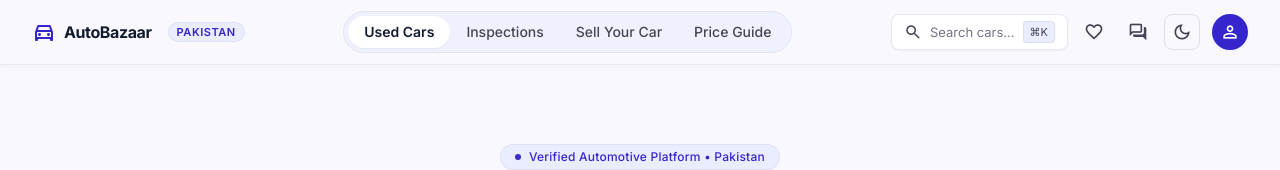
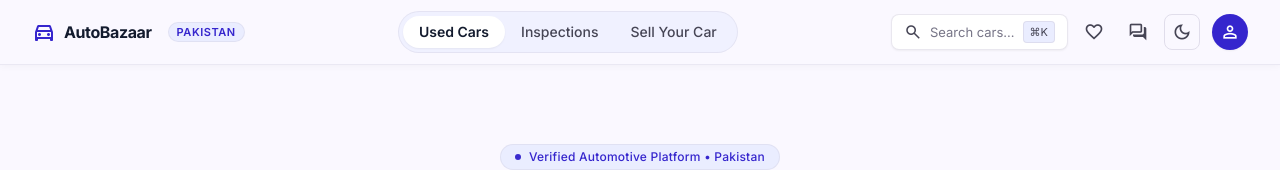
Before and after one commit to shoaibuwu/auto-bazaar, a React (Vite) app in the folder frontend/: page / in a window 1280 px wide. Shown: the top 170 px of the page. Built offline with nearby package versions, Linux system fonts and the light colour scheme; no server answers.

Commit message:
chore(nav): remove Price Guide link from header navigation

```diff
--- a/frontend/src/components/layout/Header.jsx
+++ b/frontend/src/components/layout/Header.jsx
@@ -81,12 +81,6 @@ export default function Header({
           >
             Sell Your Car
           </Link>
-          <a
-            className="px-4 py-1.5 rounded-full font-medium text-on-surface-variant hover:text-on-surface transition-colors"
-            href="#price-guide"
-          >
-            Price Guide
-          </a>
           {user?.role === "admin" && (
             <Link
               className="px-3.5 py-1.5 rounded-full font-bold text-xs uppercase tracking-wider text-amber-500 hover:bg-amber-500/10 transition-colors flex items-center gap-1 border border-amber-500/30"
```
